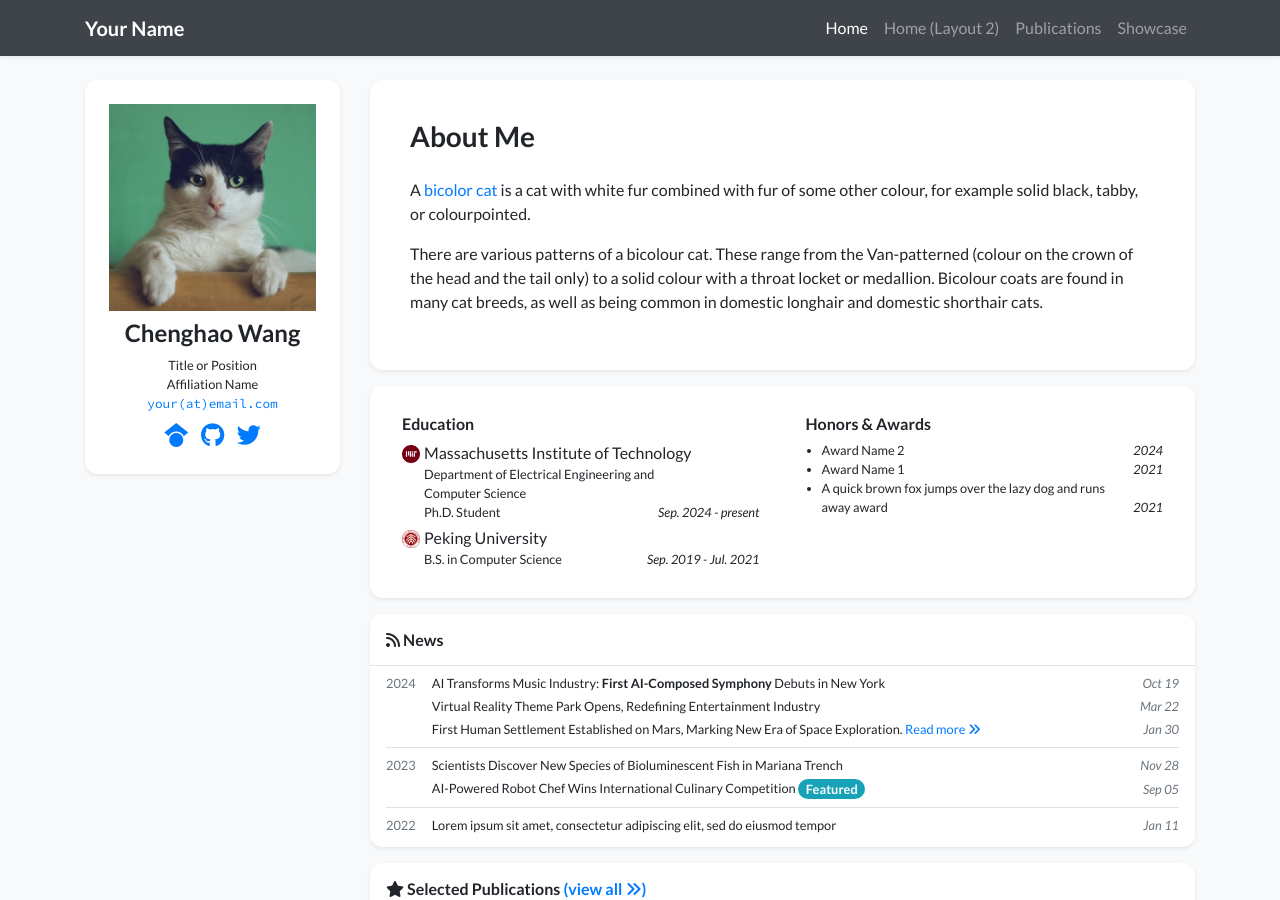
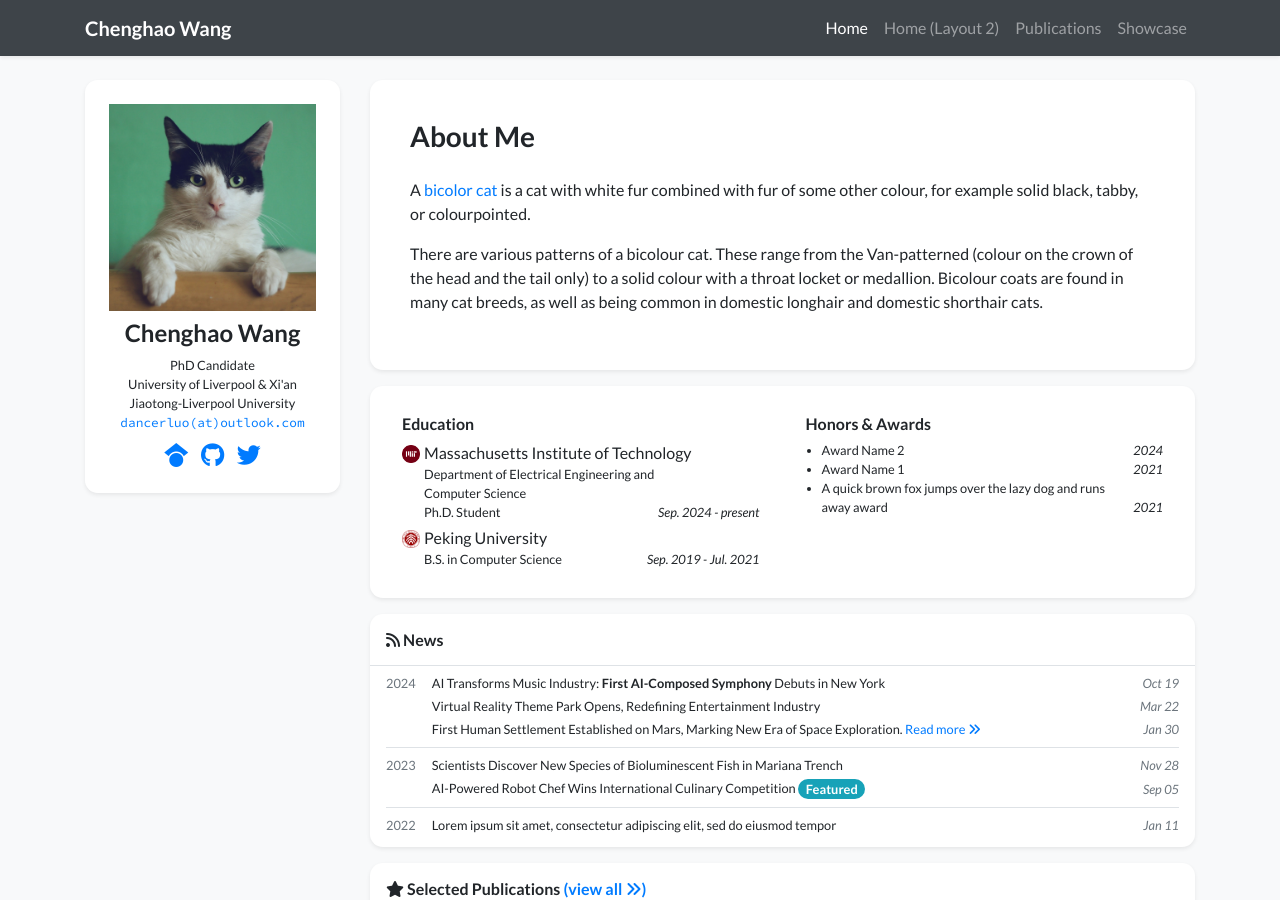
Before and after one commit to Ianwang0710/ianwang0710.github.io, a Jekyll site: the page built from index.html, in a window 1280 px wide and 900 px high. Built offline with Jekyll 4.4.1, drawn with Linux system fonts in a browser that asks for light colours; nearby versions of some CDN libraries; a style sheet for code colours, icons or effects is not loaded.

Commit message:
Update profile.yml

```diff
--- a/_data/profile.yml
+++ b/_data/profile.yml
@@ -1,14 +1,14 @@
 primary_name: "Chenghao Wang"
 secondary_name: "Ian"
-navbar_name: "Your Name"
+navbar_name: "Chenghao Wang"
 
 positions:
-- name: Title or Position
-- name: Affiliation Name
+- name: PhD Candidate
+- name: University of Liverpool & Xi'an Jiaotong-Liverpool University
   logo: /assets/images/badges/MIT_Social_circle.png  # Logo is optional
 
 
-email: "your@email.com"
+email: "dancerluo@outlook.com"
 # cv_link: link-to-your-cv-file
 gscholar: xFmQpf4AAAAJ  # This is an example, replace it with your own Google Scholar ID
 github: your_github_id
```
